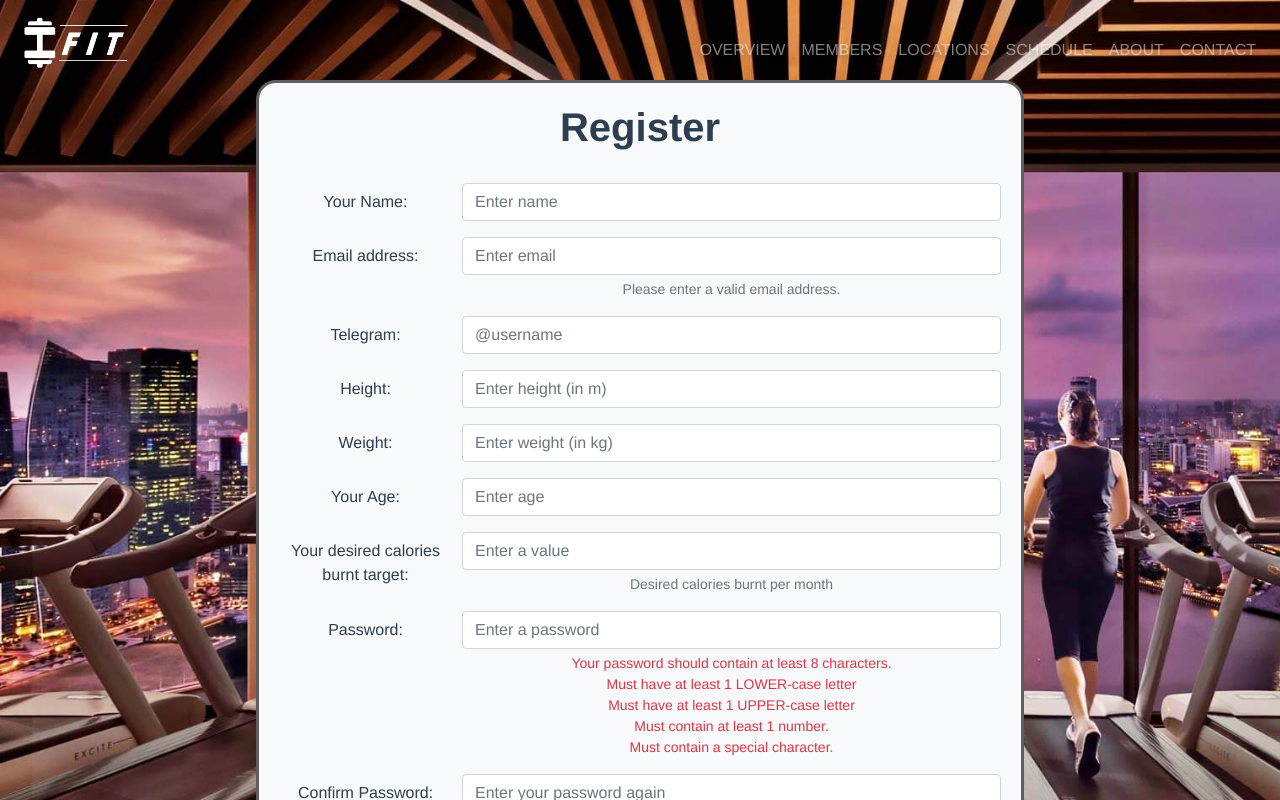
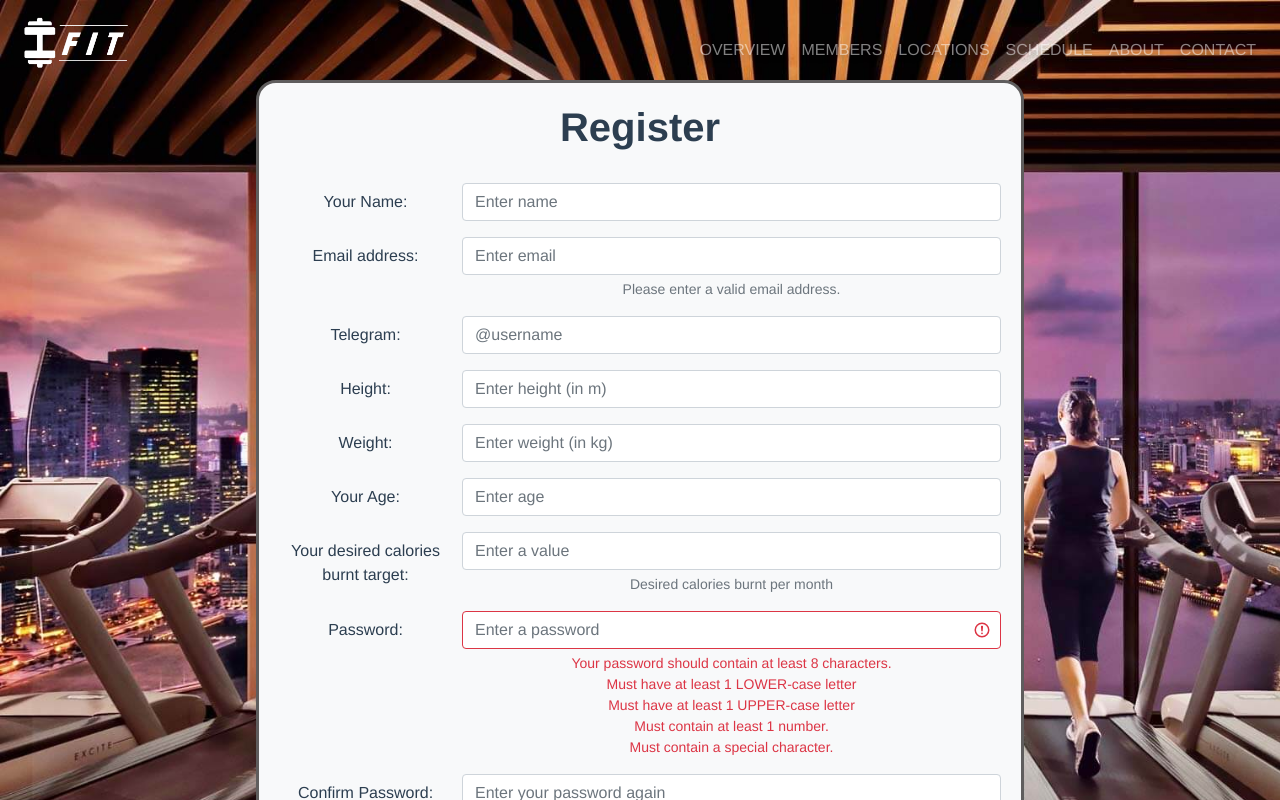
Before and after one commit to BT3103-G7/iFit, a Vue app: page /signup in a window 1280 px wide. Shown: the top 800 px of the page. Built offline with nearby package versions, Linux system fonts and the light colour scheme; no server answers; what vuejs-smart-table would draw is missing.

Commit message:
Fixed small bug with password validation state

```diff
--- a/src/components/SignUp.vue
+++ b/src/components/SignUp.vue
@@ -119,7 +119,7 @@
             type="password"
             name="pw1"
             v-model="password"
-            state="valid"
+            :state="valid"
             placeholder="Enter a password"
             required
           ></b-form-input>
```
Also changed, not shown: 1 other file (tests, documents, lock files or other folders).
